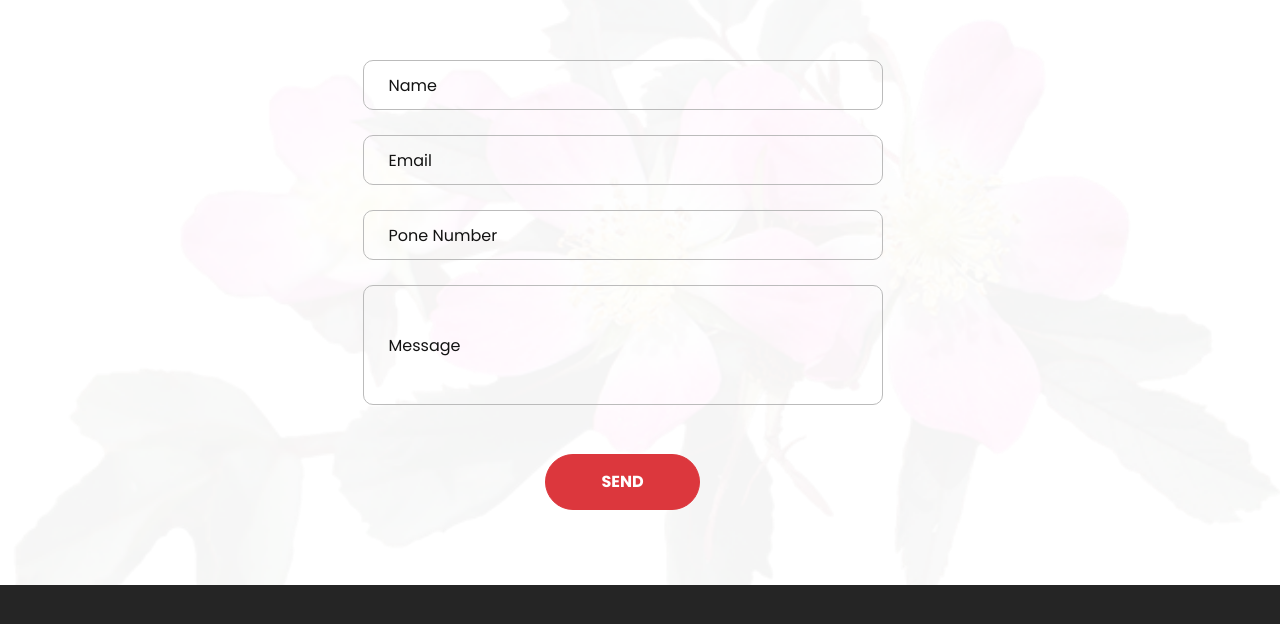
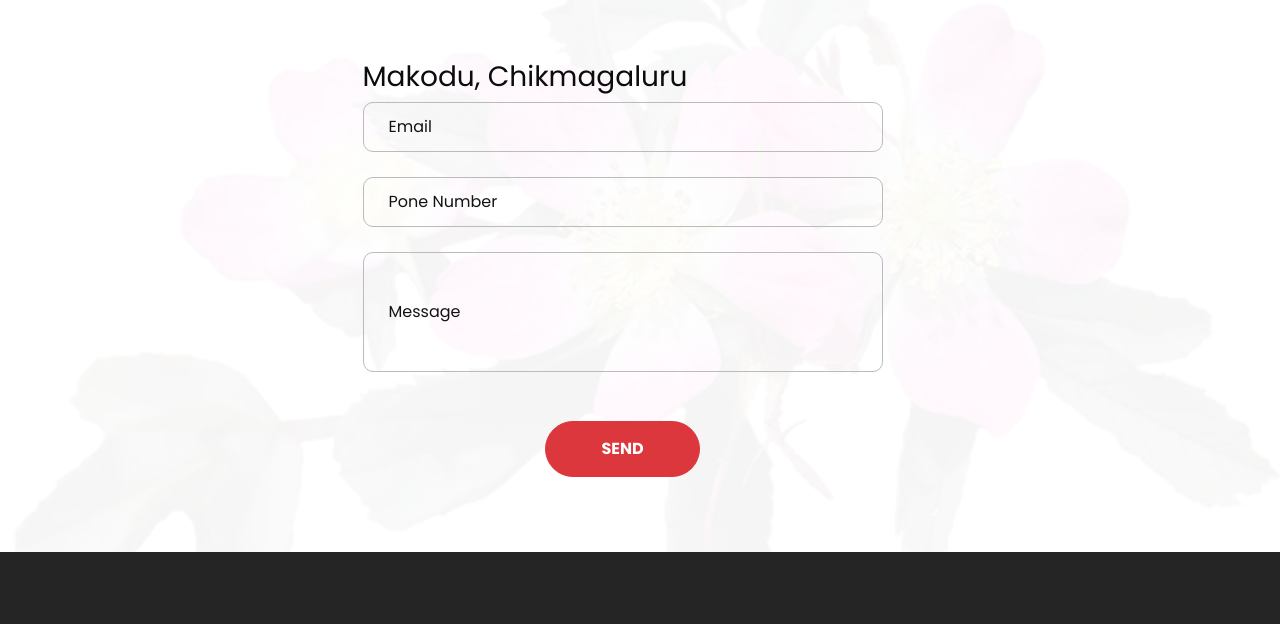
Before and after one commit to msha-512/msha-512.github.io, a plain HTML site: page contact.html in a window 1280 px wide. Shown: the part 174-798 px from the top of the page. Drawn offline with nearby package versions, Linux system fonts and the light colour scheme; a web font is replaced by a local one.

Commit message:
Update contact.html

```diff
--- a/contact.html
+++ b/contact.html
@@ -97,7 +97,8 @@
         <div class="col-md-6 mx-auto">
           <form action="">
             <div>
-              <input type="text" placeholder="Name" />
+<!--               <input type="text" placeholder="Name" /> -->
+              <h3>Makodu, Chikmagaluru</h3>
             </div>
             <div>
               <input type="email" placeholder="Email" />
```
